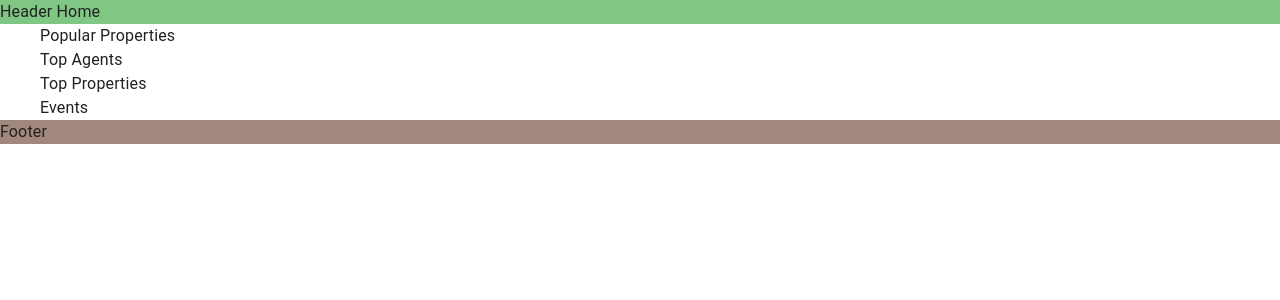
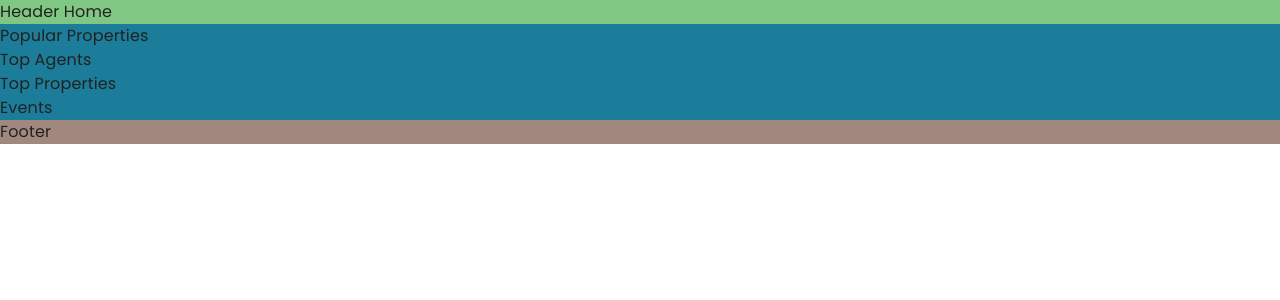
Before and after one commit to mike030188/nestar-demo, a Next.js app: page / in a window 1280 px wide. Shown: the top 300 px of the page. Built offline with nearby package versions, Linux system fonts and the light colour scheme.

Commit message:
feat: SASS integration

```diff
--- a/package.json
+++ b/package.json
@@ -15,7 +15,9 @@
     "@mui/material": "^5.10.1",
     "next": "14.2.3",
     "react": "^18",
-    "react-dom": "^18"
+    "react-dom": "^18",
+    "sass": "^1.49.9",
+    "sass-loader": "^12.6.0"
   },
   "devDependencies": {
     "@types/node": "^20",
--- a/pages/_app.tsx
+++ b/pages/_app.tsx
@@ -1,9 +1,9 @@
 import type { AppProps } from "next/app";
 import { ThemeProvider, createTheme } from "@mui/material/styles";
 import { CssBaseline } from "@mui/material";
-
 import { light } from "../scss/MaterialTheme";
 import { useState } from "react";
+import "../scss/app.scss";
 
 export default function App({ Component, pageProps }: AppProps) {
   // console.log("App - PAGES ROUTER");
--- a/pages/index.tsx
+++ b/pages/index.tsx
@@ -4,14 +4,22 @@
 
 const Home: NextPage = () => {
   return (
-    <Container>
+    <Stack>
       <Stack flexDirection={"column"}>
-        <Box>Popular Properties</Box>
-        <Box>Top Agents</Box>
-        <Box>Top Properties</Box>
-        <Box>Events</Box>
+        <Stack>
+          <Stack className="container">Popular Properties</Stack>
+        </Stack>
+        <Stack>
+          <Stack className="container">Top Agents</Stack>
+        </Stack>
+        <Stack>
+          <Stack className="container">Top Properties</Stack>
+        </Stack>
+        <Stack>
+          <Stack className="container">Events</Stack>
+        </Stack>
       </Stack>
-    </Container>
+    </Stack>
   );
 };
 
--- /dev/null
+++ b/scss/app.scss
@@ -0,0 +1,16 @@
+/** IMPORTS **/
+@import "variables.scss";
+@import "reset.scss";
+
+/** VERSION: PC **/
+#pc-wrap {
+  width: 100%;
+  height: 100%;
+  .container {
+    position: relative;
+    width: 1300px;
+    margin: 0 auto;
+    display: flex;
+    background: rgb(28, 125, 155);
+  }
+}
--- /dev/null
+++ b/scss/reset.scss
@@ -0,0 +1,157 @@
+/* RESET */
+
+html,
+body,
+div,
+span,
+applet,
+object,
+iframe,
+h1,
+h2,
+h3,
+h4,
+h5,
+h6,
+p,
+blockquote,
+pre,
+a,
+abbr,
+acronym,
+address,
+big,
+cite,
+code,
+del,
+dfn,
+em,
+img,
+ins,
+kbd,
+q,
+s,
+samp,
+small,
+strike,
+strong,
+sub,
+sup,
+tt,
+var,
+b,
+u,
+i,
+center,
+dl,
+dt,
+dd,
+ol,
+ul,
+li,
+fieldset,
+form,
+label,
+legend,
+table,
+caption,
+tbody,
+tfoot,
+thead,
+tr,
+th,
+td,
+article,
+aside,
+canvas,
+details,
+embed,
+figure,
+figcaption,
+footer,
+header,
+hgroup,
+menu,
+nav,
+output,
+ruby,
+section,
+summary,
+time,
+mark,
+audio,
+video,
+textarea {
+  margin: 0;
+  padding: 0;
+  border: 0;
+  font-size: 100%;
+  vertical-align: baseline;
+  font-family: $font;
+}
+article,
+aside,
+details,
+figcaption,
+figure,
+footer,
+header,
+hgroup,
+menu,
+nav,
+section {
+  display: block;
+}
+body {
+  line-height: 1;
+}
+ol,
+ul {
+  list-style: none;
+}
+a {
+  text-decoration: none;
+  color: inherit;
+}
+img {
+  vertical-align: bottom;
+  &.project_card {
+    width: 100%;
+    height: auto;
+    border-radius: 10px;
+  }
+}
+blockquote,
+q {
+  quotes: none;
+}
+blockquote:before,
+blockquote:after,
+q:before,
+q:after {
+  content: "";
+  content: none;
+}
+table {
+  border-collapse: collapse;
+  border-spacing: 0;
+}
+input[type="text"]::-ms-clear,
+input[type="text"]::-ms-reveal,
+input[type="password"]::-ms-clear,
+input[type="password"]::-ms-reveal {
+  display: none;
+  width: 0;
+  height: 0;
+}
+textarea:focus {
+  outline: 0;
+}
+#simple-tabpanel-all {
+  & > div {
+    padding: 0;
+  }
+}
+.css-10klw3m {
+  height: auto;
+}
--- /dev/null
+++ b/scss/variables.scss
@@ -0,0 +1,5 @@
+/** VARIABLES **/
+
+@import url("https://fonts.googleapis.com/css2?family=Poppins:ital,wght@0,100;0,200;0,300;0,400;0,500;0,600;0,700;0,800;0,900;1,100;1,200;1,300;1,400;1,500;1,600;1,700;1,800;1,900&display=swap");
+
+$font: "Poppins", sans-serif;
```
Also changed, not shown: 1 other file (tests, documents, lock files or other folders).
